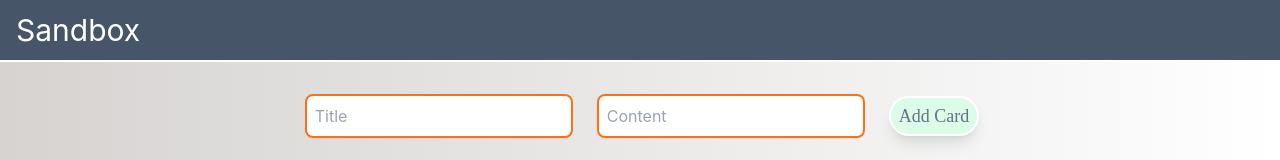
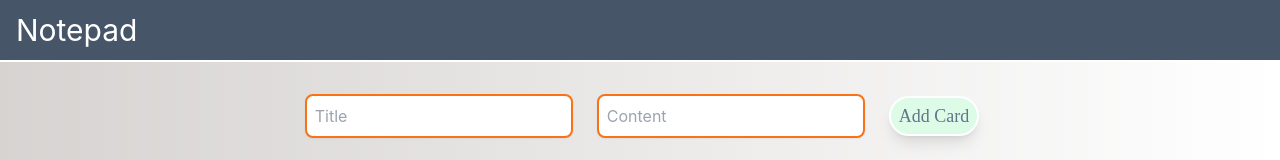
Before and after one commit to aaron-san/Notepad, a React (Create React App) app: page / in a window 1280 px wide. Shown: the top 160 px of the page. Built offline with nearby package versions, Linux system fonts and the light colour scheme.

Commit message:
first commit

```diff
--- a/src/components/Header.tsx
+++ b/src/components/Header.tsx
@@ -13,7 +13,7 @@ import React from "react";
 function Header() {
   return (
     <div className="flex place-content-between items-center bg-slate-600 text-white text-3xl px-4 py-3 flex border-b-2 border-white">
-      <div className="">Sandbox</div>
+      <div className="">Notepad</div>
       {/* <AddToList {handleClick}/> */}
     </div>
   );
```
